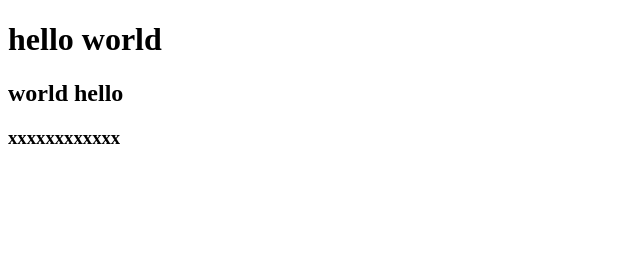
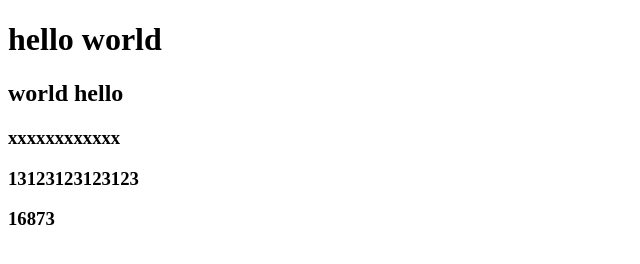
Before and after one commit to zhangjianlun/testDemo, a plain HTML site: page index.html in a window 1280 px wide. Shown: the whole page, without its empty margins (0-640 px from the left). Drawn offline with Linux system fonts and the light colour scheme.

Commit message:
这是第六次提交

```diff
--- a/index.html
+++ b/index.html
@@ -9,5 +9,8 @@
     <h1>hello world</h1>
     <h2>world hello</h2>
     <h3>xxxxxxxxxxxx</h3>
+
+    <h3>13123123123123</h3>
+    <h3>16873</h3>
 </body>
 </html>
```
Also changed, not shown: 1 other file.
